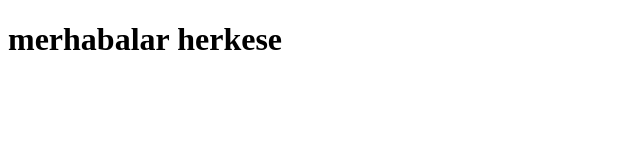
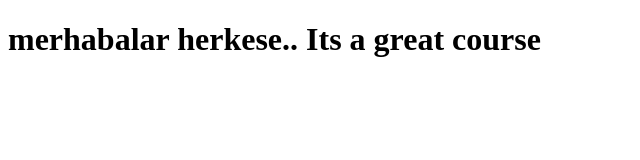
Before and after one commit to bedrinho/htmlcss, a plain HTML site: page site/index.html in a window 1280 px wide. Shown: the whole page, without its empty margins (0-640 px from the left). Drawn offline with Linux system fonts and the light colour scheme.

Commit message:
son hali

```diff
--- a/site/index.html
+++ b/site/index.html
@@ -4,6 +4,6 @@
 	<title>hey Guys</title>
 </head>
 <body>
-<h1>merhabalar herkese</h1>
+<h1>merhabalar herkese.. Its a great course</h1>
 </body>
 </html>
```
